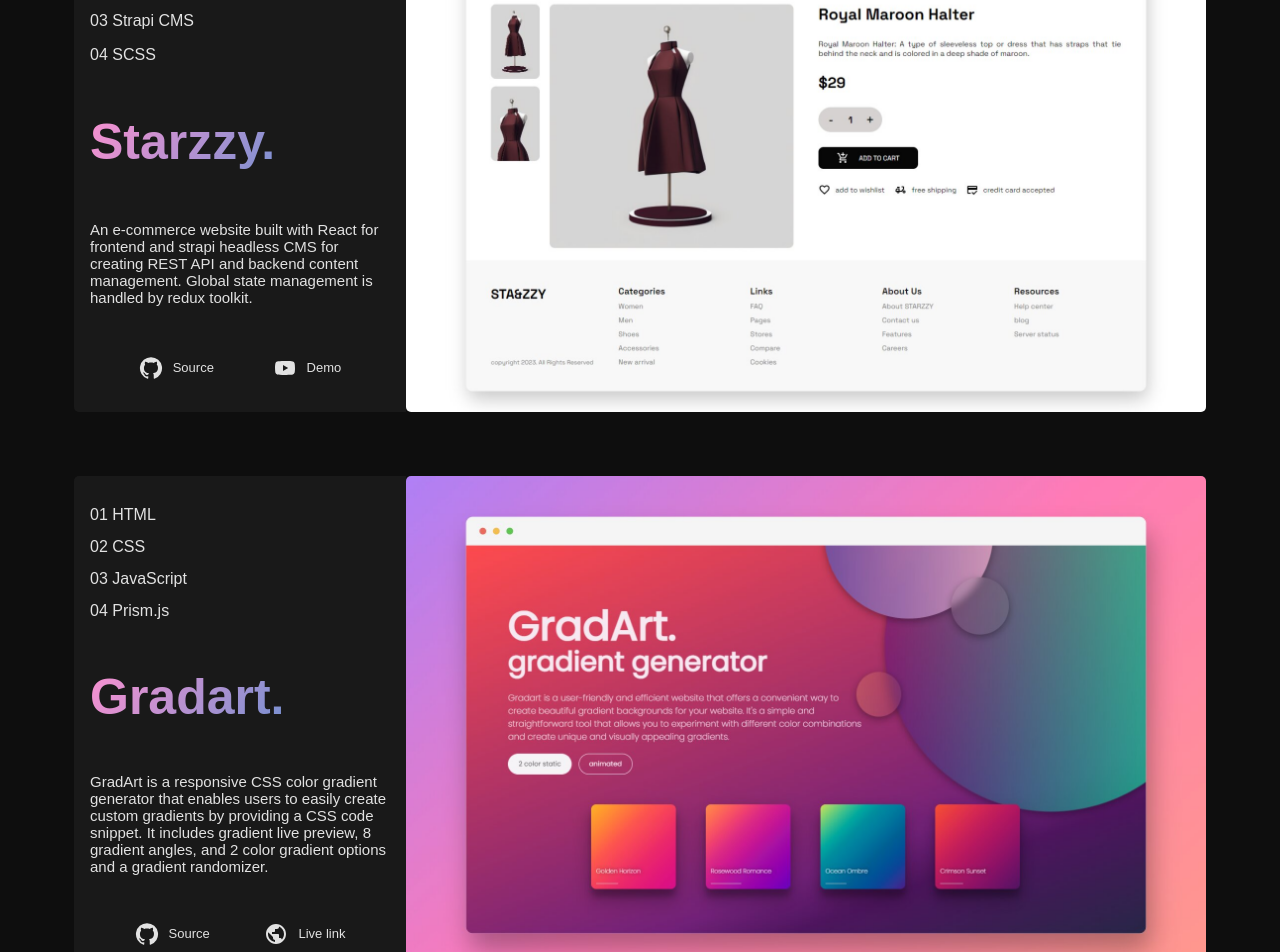
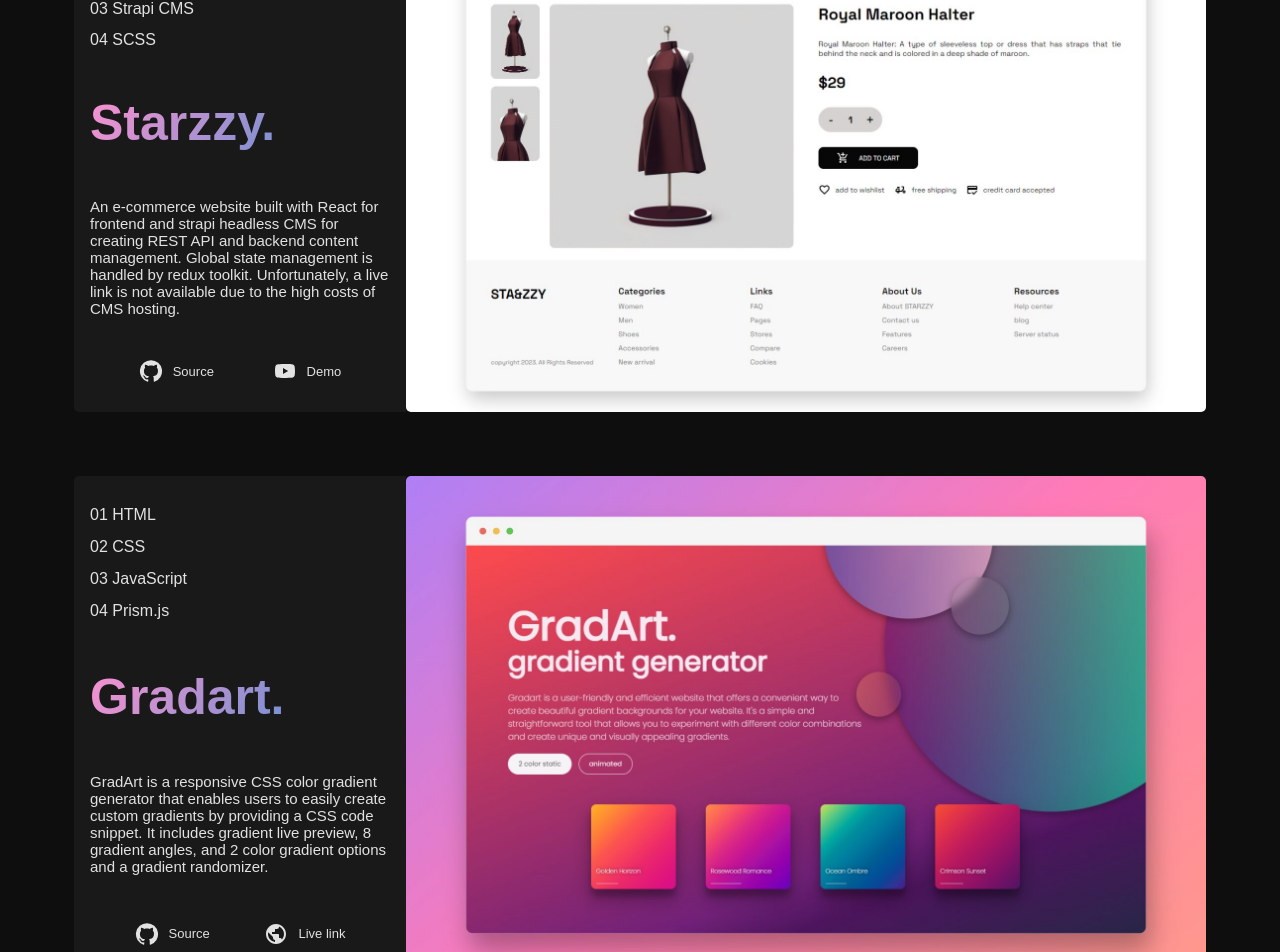
Before and after one commit to Mithesh-B/Portfolio, a React (Vite) app: page / in a window 1280 px wide. Shown: the part 1517-2469 px from the top of the page. Built offline with nearby package versions, Linux system fonts and the light colour scheme; a web font is replaced by a local one.

Commit message:
desc update

```diff
--- a/src/components/projects/Projects.jsx
+++ b/src/components/projects/Projects.jsx
@@ -54,6 +54,8 @@ const Projects =forwardRef((props, ref) => {
               An e-commerce website built with React for frontend and strapi
               headless CMS for creating REST API and backend content management.
               Global state management is handled by redux toolkit.
+              Unfortunately, a live link is not available due to the high costs
+              of CMS hosting.
             </div>
             <br />
             <div className="links">
```
